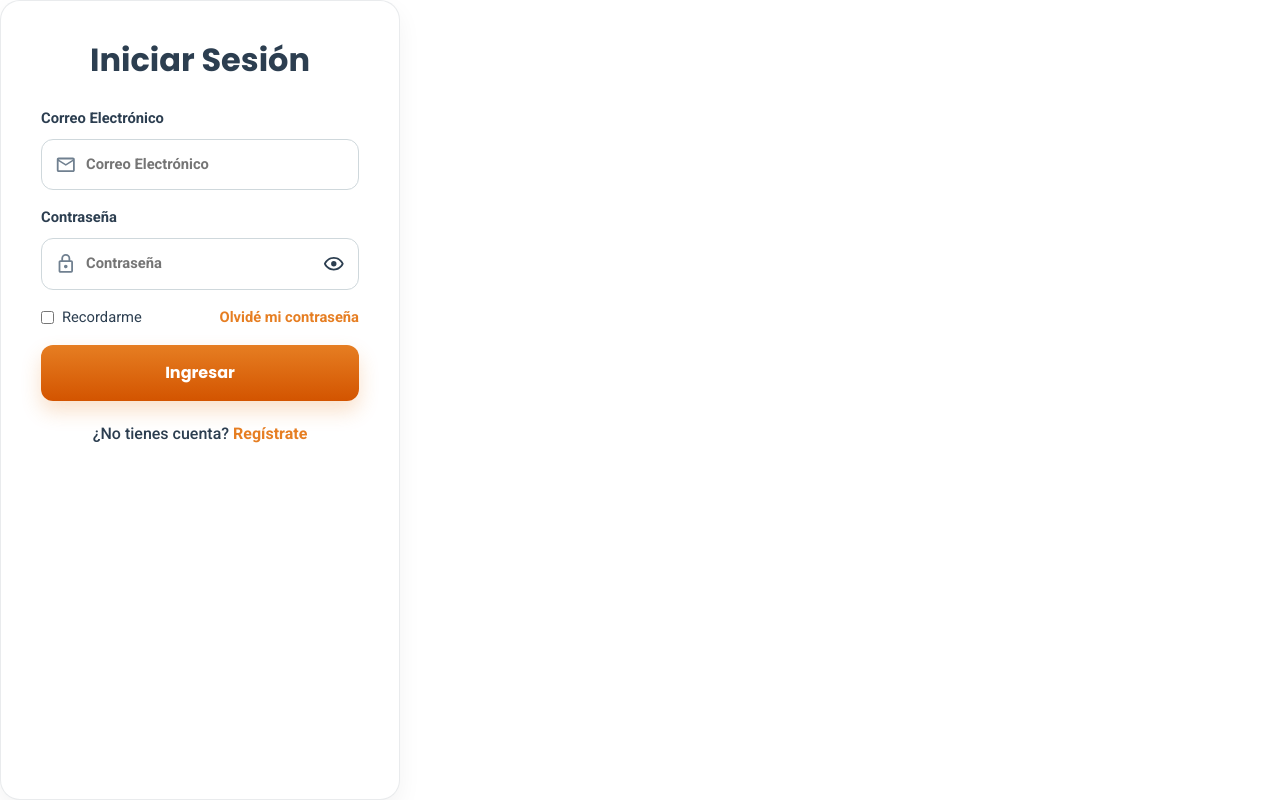
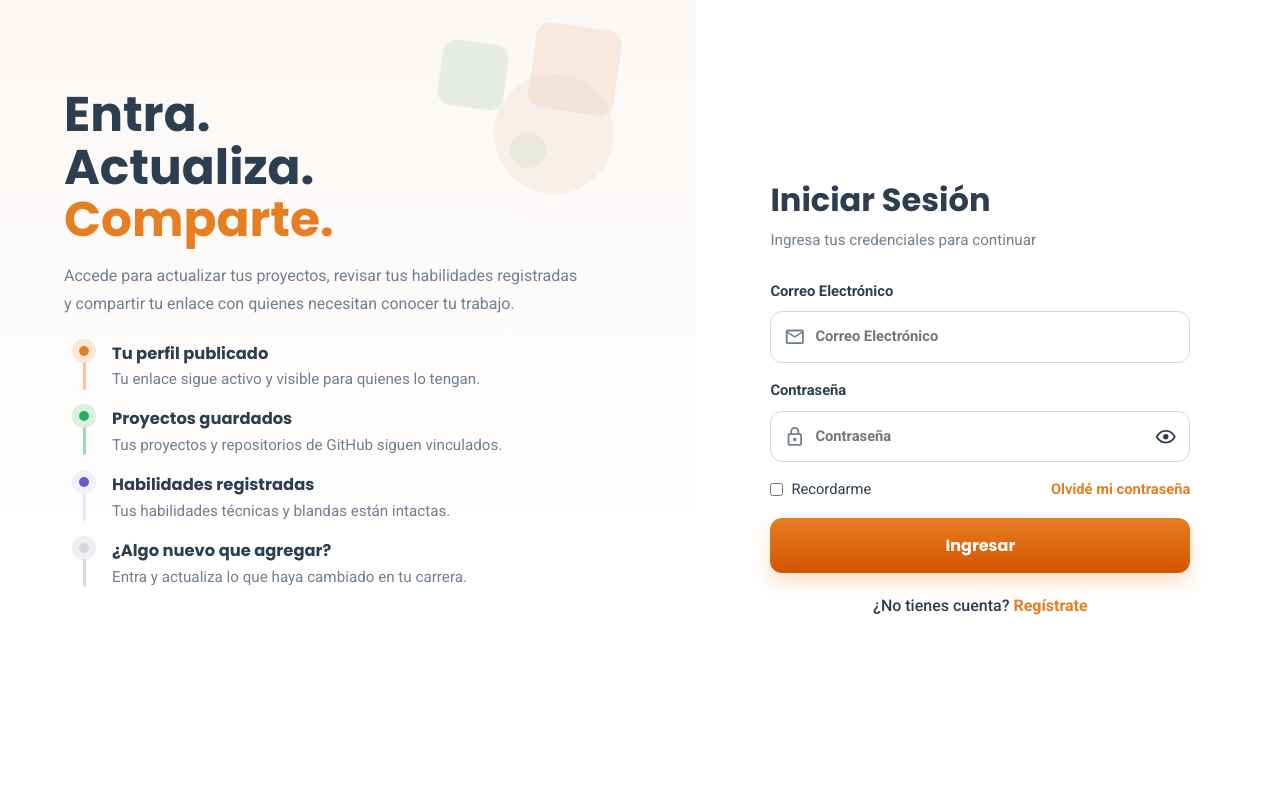
Before and after one commit to tyfaany/PortafolioDesarrollador, a React (Vite) app in the folder Frontend/: page /login in a window 1280 px wide. Built offline with nearby package versions, Linux system fonts and the light colour scheme; no server answers.

Commit message:
FEAT: Ajusta UI de auth y navbar

```diff
--- a/Frontend/src/components/MainNavbar.css
+++ b/Frontend/src/components/MainNavbar.css
@@ -23,38 +23,38 @@
 
 .softsave-navbar__brand {
   display: flex;
+  flex-direction: column;
   align-items: center;
-  gap: 10px;
+  gap: 4px;
 }
 
 .softsave-navbar__logo {
-  width: 44px;
-  height: 44px;
-  border-radius: 12px;
-  display: grid;
-  place-items: center;
-  background: linear-gradient(135deg, var(--color-primario) 0%, var(--color-secundario) 100%);
-  color: var(--color-blanco);
+  display: inline-flex;
+  align-items: center;
+  justify-content: center;
+  gap: 4px;
   font-family: var(--font-titulos);
   font-weight: 700;
-  font-size: 1.1rem;
+  font-size: 1.85rem;
+  color: var(--color-texto);
+  line-height: 1;
 }
 
-.softsave-navbar__brand-text {
-  display: flex;
-  flex-direction: column;
-  line-height: 1.05;
+.softsave-navbar__logo-brace {
+  color: #2f3e4f;
+  font-weight: 700;
+}
+
+.softsave-navbar__logo-letter {
+  color: var(--color-primario);
+  font-weight: 800;
 }
 
 .softsave-navbar__brand-title {
   font-family: var(--font-titulos);
   font-weight: 700;
-  font-size: 1.3rem;
-}
-
-.softsave-navbar__brand-subtitle {
-  color: var(--color-texto-suave);
-  font-size: 0.82rem;
+  font-size: 1.2rem;
+  line-height: 1.1;
 }
 
 .softsave-navbar__nav {
@@ -73,12 +73,20 @@
   font-size: 0.78rem;
   font-weight: 600;
   text-decoration: none;
+  border-bottom: 2px solid transparent;
+  padding-bottom: 4px;
+  transition: transform 0.2s ease, border-color 0.2s ease;
+}
+
+.softsave-navbar__nav-item:hover {
+  text-decoration: none;
+  transform: translateY(-1px);
+  border-bottom-color: var(--color-texto);
 }
 
 .softsave-navbar__nav-item.is-active {
   color: var(--color-texto);
-  border-bottom: 2px solid var(--color-texto);
-  padding-bottom: 4px;
+  border-bottom-color: var(--color-texto);
 }
 
 .softsave-navbar__nav-icon {
--- a/Frontend/src/components/MainNavbar.jsx
+++ b/Frontend/src/components/MainNavbar.jsx
@@ -1,12 +1,12 @@
 import { Link, useLocation } from 'react-router-dom';
 import Icon from '@mdi/react';
-import { mdiAccount, mdiCodeTags, mdiHome } from '@mdi/js';
+import { mdiAccountCircle, mdiFolder, mdiHome } from '@mdi/js';
 import './MainNavbar.css';
 
 const NAV_ITEMS = [
   { id: 'inicio', label: 'Inicio', route: '/portafolio', icon: mdiHome },
-  { id: 'portafolio', label: 'Mi portafolio', route: '/portafolio', icon: mdiCodeTags },
-  { id: 'perfil', label: 'Mi perfil', route: '/perfil', icon: mdiAccount },
+  { id: 'portafolio', label: 'Mi portafolio', route: '/portafolio', icon: mdiFolder },
+  { id: 'perfil', label: 'Mi perfil', route: '/perfil', icon: mdiAccountCircle },
 ];
 
 function obtenerNavActivo(pathname) {
@@ -29,11 +29,12 @@ function MainNavbar() {
     <header className="softsave-navbar">
       <div className="softsave-navbar__container">
         <div className="softsave-navbar__brand">
-          <div className="softsave-navbar__logo">{'{S}'}</div>
-          <div className="softsave-navbar__brand-text">
-            <span className="softsave-navbar__brand-title">DevStack</span>
-            <span className="softsave-navbar__brand-subtitle">Perfil profesional</span>
+          <div className="softsave-navbar__logo" aria-hidden="true">
+            <span className="softsave-navbar__logo-brace">{'{'}</span>
+            <span className="softsave-navbar__logo-letter">S</span>
+            <span className="softsave-navbar__logo-brace">{'}'}</span>
           </div>
+          <span className="softsave-navbar__brand-title">DevStack</span>
         </div>
 
         <nav className="softsave-navbar__nav" aria-label="Navegacion principal">
@@ -45,7 +46,7 @@ function MainNavbar() {
               aria-current={navActivo === item.id ? 'page' : undefined}
             >
               <span className="softsave-navbar__nav-icon" aria-hidden="true">
-                <Icon path={item.icon} size={1} />
+                <Icon path={item.icon} size={1.5} />
               </span>
               <span>{item.label}</span>
             </Link>
--- a/Frontend/src/pages/login.jsx
+++ b/Frontend/src/pages/login.jsx
@@ -71,9 +71,81 @@ const Login = () => {
   };
 
   return (
+    <section className="auth-split">
+      <aside
+        className="auth-split__visual auth-split__visual--cluster-top-right"
+        aria-hidden="true"
+      >
+        <div className="auth-split__decor">
+          <span className="auth-split__square auth-split__square--left" />
+          <span className="auth-split__square auth-split__square--right" />
+          <span className="auth-split__square auth-split__square--mid" />
+          <span className="auth-split__circle auth-split__circle--large" />
+          <span className="auth-split__circle auth-split__circle--small" />
+        </div>
+        <div className="auth-split__visual-inner">
+          {/* <span className="auth-split__eyebrow">BIENVENIDO DE NUEVO</span> */}
+          <h2 className="auth-split__title">
+            Entra.
+            <span className="auth-split__title-line">Actualiza.</span>
+            <span className="auth-split__accent">Comparte.</span>
+          </h2>
+          <p className="auth-split__text">
+            Accede para actualizar tus proyectos, revisar tus habilidades
+            registradas y compartir tu enlace con quienes necesitan conocer tu
+            trabajo.
+          </p>
+
+          <ul className="auth-timeline">
+            <li className="auth-timeline__item">
+              <div className="auth-timeline__marker" aria-hidden="true">
+                <span className="auth-timeline__dot auth-timeline__dot--primary" />
+                <span className="auth-timeline__stem auth-timeline__stem--primary" />
+              </div>
+              <div>
+                <h3>Tu perfil publicado</h3>
+                <p>Tu enlace sigue activo y visible para quienes lo tengan.</p>
+              </div>
+            </li>
+            <li className="auth-timeline__item">
+              <div className="auth-timeline__marker" aria-hidden="true">
+                <span className="auth-timeline__dot auth-timeline__dot--success" />
+                <span className="auth-timeline__stem auth-timeline__stem--success" />
+              </div>
+              <div>
+                <h3>Proyectos guardados</h3>
+                <p>Tus proyectos y repositorios de GitHub siguen vinculados.</p>
+              </div>
+            </li>
+            <li className="auth-timeline__item">
+              <div className="auth-timeline__marker" aria-hidden="true">
+                <span className="auth-timeline__dot auth-timeline__dot--accent" />
+                <span className="auth-timeline__stem auth-timeline__stem--accent" />
+              </div>
+              <div>
+                <h3>Habilidades registradas</h3>
+                <p>Tus habilidades técnicas y blandas están intactas.</p>
+              </div>
+            </li>
+            <li className="auth-timeline__item">
+              <div className="auth-timeline__marker" aria-hidden="true">
+                <span className="auth-timeline__dot auth-timeline__dot--muted" />
+                <span className="auth-timeline__stem auth-timeline__stem--muted" />
+              </div>
+              <div>
+                <h3>¿Algo nuevo que agregar?</h3>
+                <p>Entra y actualiza lo que haya cambiado en tu carrera.</p>
+              </div>
+            </li>
+          </ul>
+        </div>
+      </aside>
+
+      <div className="auth-split__form">
         <section className="auth-card">
           <div className="auth-header">
             <h2>Iniciar Sesión</h2>
+            <p>Ingresa tus credenciales para continuar</p>
           </div>
 
           <form className="auth-form" onSubmit={handleSubmit}>
@@ -92,16 +164,23 @@ const Login = () => {
             )}
             <Field
               label="Contraseña"
-          type={mostrarPassword ? 'text' : 'password'}
+              type={mostrarPassword ? "text" : "password"}
               name="password"
               value={formData.password}
               onChange={handleChange}
               placeholder="Contraseña"
               autoComplete="current-password"
               startIcon={<Icon path={mdiLockOutline} size={0.9} />}
-          endIcon={<Icon path={mostrarPassword ? mdiEyeOffOutline : mdiEyeOutline} size={0.9} />}
+              endIcon={
+                <Icon
+                  path={mostrarPassword ? mdiEyeOffOutline : mdiEyeOutline}
+                  size={0.9}
+                />
+              }
               onEndIconClick={() => setMostrarPassword((current) => !current)}
-          endIconLabel={mostrarPassword ? 'Ocultar contraseña' : 'Mostrar contraseña'}
+              endIconLabel={
+                mostrarPassword ? "Ocultar contraseña" : "Mostrar contraseña"
+              }
             />
             {errores.password && (
               <small className="error-text">{errores.password}</small>
@@ -132,9 +211,9 @@ const Login = () => {
               className="softsave-button"
               type="submit"
               disabled={cargando}
-          data-loading={cargando ? 'true' : 'false'}
+              data-loading={cargando ? "true" : "false"}
             >
-          {cargando ? 'Ingresando' : 'Ingresar'}
+              {cargando ? "Ingresando" : "Ingresar"}
             </button>
           </form>
 
@@ -142,6 +221,8 @@ const Login = () => {
             ¿No tienes cuenta? <Link to="/registro">Regístrate</Link>
           </p>
         </section>
+      </div>
+    </section>
   );
 };
 
--- a/Frontend/src/pages/registro.jsx
+++ b/Frontend/src/pages/registro.jsx
@@ -92,10 +92,13 @@ const Registro = () => {
 
   return (
     <section className="auth-split">
-      <aside className="auth-split__visual" aria-hidden="true">
+      <aside className="auth-split__visual auth-split__visual--soft-shapes" aria-hidden="true">
         <div className="auth-split__decor">
           <span className="auth-split__square auth-split__square--left" />
           <span className="auth-split__square auth-split__square--right" />
+          <span className="auth-split__square auth-split__square--mid" />
+          <span className="auth-split__circle auth-split__circle--large" />
+          <span className="auth-split__circle auth-split__circle--small" />
         </div>
         <div className="auth-split__visual-inner">
           {/* <span className="auth-split__eyebrow">SISTEMA DE PORTAFOLIOS · UMSS</span> */}
--- a/Frontend/src/styles/Auth.css
+++ b/Frontend/src/styles/Auth.css
@@ -165,18 +165,124 @@
 }
 
 .auth-split__square--left {
-  top: 40px;
-  right: 120px;
-  background: rgba(var(--color-salvia-rgb), 0.55);
+  opacity: 0;
 }
 
 .auth-split__square--right {
-  top: 30px;
+  opacity: 0;
+}
+
+.auth-split__square--mid {
+  opacity: 0;
+}
+
+.auth-split__circle {
+  position: absolute;
+  border-radius: 50%;
+  opacity: 0;
+}
+
+.auth-split__circle--large {
+  width: 160px;
+  height: 160px;
+}
+
+.auth-split__circle--small {
+  width: 28px;
+  height: 28px;
+}
+
+.auth-split__visual--soft-shapes {
+  background:
+    linear-gradient(180deg, rgba(var(--color-arena-rgb), 0.22) 0%, rgba(var(--color-blanco-rgb), 0.98) 70%, rgba(var(--color-blanco-rgb), 1) 100%);
+}
+
+.auth-split__visual--soft-shapes .auth-split__square--left {
+  opacity: 1;
+  top: 56px;
+  right: 210px;
+  width: 76px;
+  height: 76px;
+  background: rgba(var(--color-salvia-rgb), 0.45);
+}
+
+.auth-split__visual--soft-shapes .auth-split__square--right {
+  opacity: 1;
+  top: 26px;
   right: 42px;
-  width: 92px;
-  height: 92px;
-  background: rgba(var(--color-arena-rgb), 0.65);
+  width: 98px;
+  height: 98px;
+  background: rgba(var(--color-durazno-rgb), 0.55);
+  transform: rotate(10deg);
 }
+
+.auth-split__visual--soft-shapes .auth-split__square--mid {
+  opacity: 1;
+  right: 60px;
+  bottom: 120px;
+  width: 44px;
+  height: 44px;
+  border-radius: 10px;
+  background: rgba(var(--color-durazno-rgb), 0.45);
+}
+
+.auth-split__visual--soft-shapes .auth-split__circle--large {
+  opacity: 1;
+  right: 120px;
+  top: 78px;
+  background: rgba(var(--color-arena-rgb), 0.35);
+}
+
+.auth-split__visual--soft-shapes .auth-split__circle--small {
+  opacity: 1;
+  left: 54px;
+  bottom: 150px;
+  width: 64px;
+  height: 64px;
+  background: rgba(var(--color-salvia-rgb), 0.28);
+}
+
+.auth-split__visual--cluster-top-right {
+  background:
+    linear-gradient(180deg, rgba(var(--color-arena-rgb), 0.18) 0%, rgba(var(--color-blanco-rgb), 0.98) 72%, rgba(var(--color-blanco-rgb), 1) 100%);
+}
+
+.auth-split__visual--cluster-top-right .auth-split__square--left {
+  opacity: 1;
+  top: 42px;
+  right: 190px;
+  width: 66px;
+  height: 66px;
+  background: rgba(var(--color-salvia-rgb), 0.4);
+}
+
+.auth-split__visual--cluster-top-right .auth-split__square--right {
+  opacity: 1;
+  top: 26px;
+  right: 78px;
+  width: 86px;
+  height: 86px;
+  background: rgba(var(--color-durazno-rgb), 0.5);
+}
+
+.auth-split__visual--cluster-top-right .auth-split__circle--large {
+  opacity: 1;
+  right: 82px;
+  top: 74px;
+  width: 120px;
+  height: 120px;
+  background: rgba(var(--color-arena-rgb), 0.28);
+}
+
+.auth-split__visual--cluster-top-right .auth-split__circle--small {
+  opacity: 1;
+  right: 150px;
+  top: 132px;
+  width: 36px;
+  height: 36px;
+  background: rgba(var(--color-salvia-rgb), 0.28);
+}
+
 
 .auth-split__eyebrow {
   display: inline-block;
@@ -291,6 +397,95 @@
   color: rgba(var(--color-texto-rgb), 0.5);
 }
 
+.auth-timeline {
+  list-style: none;
+  margin: 26px 0 18px;
+  padding: 0 0 0 4px;
+  position: relative;
+  display: flex;
+  flex-direction: column;
+  gap: 18px;
+}
+
+.auth-timeline__item {
+  display: grid;
+  grid-template-columns: 32px 1fr;
+  gap: 12px;
+  align-items: flex-start;
+  position: relative;
+}
+
+.auth-timeline__marker {
+  display: flex;
+  flex-direction: column;
+  align-items: center;
+  padding-top: 2px;
+}
+
+.auth-timeline__stem {
+  width: 3px;
+  height: 28px;
+  border-radius: var(--radius-full);
+  margin-top: 6px;
+}
+
+.auth-timeline__stem--primary {
+  background: rgba(var(--color-primario-rgb), 0.45);
+}
+
+.auth-timeline__stem--success {
+  background: rgba(var(--color-exito-rgb), 0.45);
+}
+
+.auth-timeline__stem--accent {
+  background: rgba(var(--color-lavanda-rgb), 0.55);
+}
+
+.auth-timeline__stem--muted {
+  background: rgba(var(--color-texto-rgb), 0.18);
+}
+
+.auth-timeline__item h3 {
+  margin: 0 0 4px;
+  font-size: 1.02rem;
+  font-weight: 700;
+  color: var(--color-texto);
+}
+
+.auth-timeline__item p {
+  margin: 0;
+  color: var(--color-texto-suave);
+  font-size: 0.95rem;
+  line-height: 1.6;
+}
+
+.auth-timeline__dot {
+  width: 10px;
+  height: 10px;
+  border-radius: 50%;
+}
+
+.auth-timeline__dot--primary {
+  background: var(--color-primario);
+  box-shadow: 0 0 0 7px rgba(var(--color-primario-rgb), 0.16);
+}
+
+.auth-timeline__dot--success {
+  background: var(--color-exito);
+  box-shadow: 0 0 0 7px rgba(var(--color-exito-rgb), 0.16);
+}
+
+.auth-timeline__dot--accent {
+  background: #6a5acd;
+  box-shadow: 0 0 0 7px rgba(var(--color-lavanda-rgb), 0.32);
+}
+
+.auth-timeline__dot--muted {
+  background: rgba(var(--color-texto-rgb), 0.2);
+  box-shadow: 0 0 0 7px rgba(var(--color-texto-rgb), 0.08);
+}
+
+
 .auth-split__form {
   display: flex;
   align-items: center;
```
Lines whose indentation alone changed are shown as unchanged.
